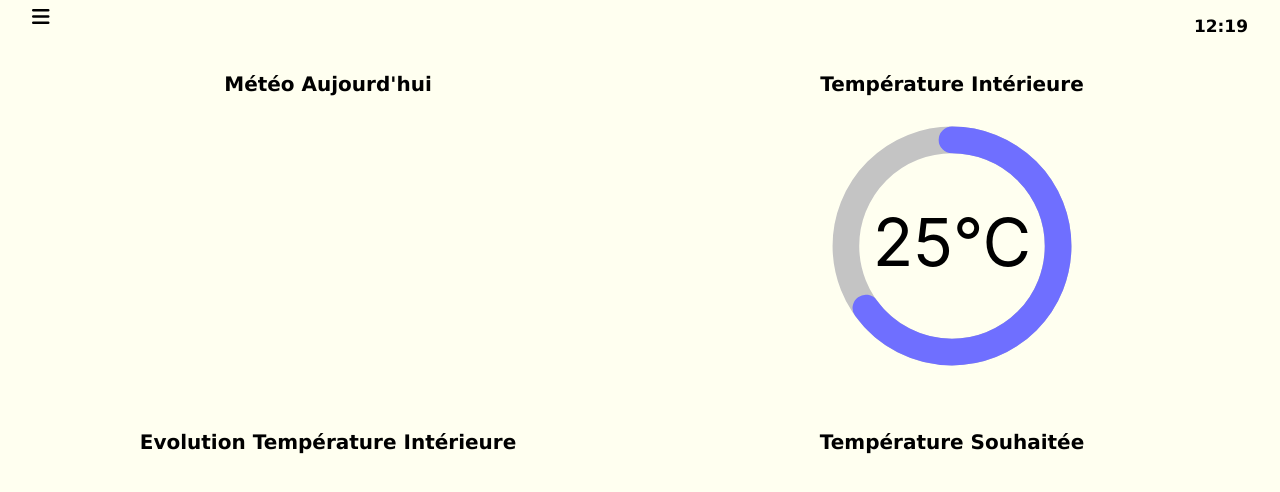
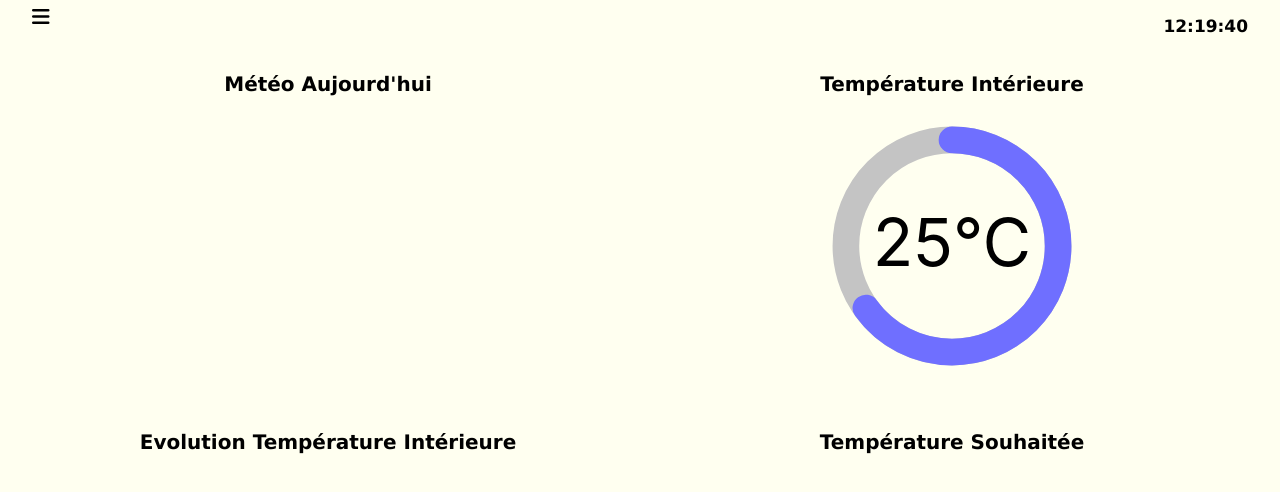
Before and after one commit to WilliamBamba/thermo_ia, a React (Create React App) app in the folder front/: page / in a window 1280 px wide. Shown: the top 492 px of the page. Built offline with nearby package versions, Linux system fonts and the light colour scheme; the HTML template or start-up script is replaced by a standard one.

Commit message:
parameters

```diff
--- a/front/src/compenents/Parametres.js
+++ b/front/src/compenents/Parametres.js
@@ -1,22 +1,33 @@
 /*import { useState } from "react";*/
-import React from 'react';
+import React, {useState} from 'react';
 
 
 export default ({store}) => {
+
+    function getHour() {
+        const h = new Date();
+        return ` ${zero(h.getHours())}:${zero(h.getMinutes())}:${zero(h.getSeconds())}`;
+    }
+
+    const [hour, setHour] = useState(getHour());
+
     function zero(nombre) {
         return nombre < 10 ? '0' + nombre : nombre;
     }
-    function heure(){
-        const h = new Date();
 
-        document.getElementById('heure').innerHTML = ' ' + zero(h.getHours()) + ':' + zero(h.getMinutes());
+
+    function updateHeure(){
+        setHour(getHour());
     }
-    window.onload = function() { setInterval(heure(), 100); }
+
+    setInterval(updateHeure, 1000);
+
+
 
     return (
         <div id='param'>
             <i id='icon' className="fas fa-bars fa-lg"></i>
-            <p id='heure'></p>
+            <p id='heure'>{hour}</p>
         </div>
     );
 };
```
